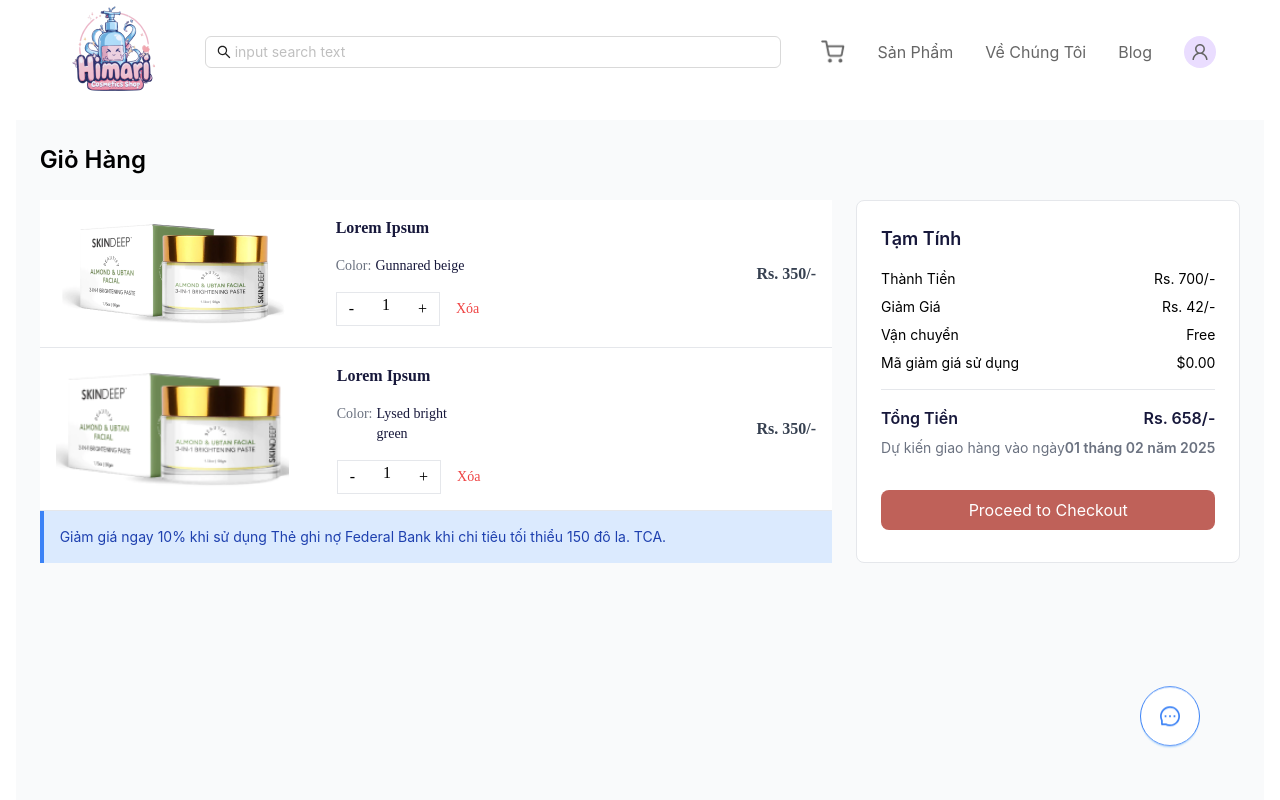
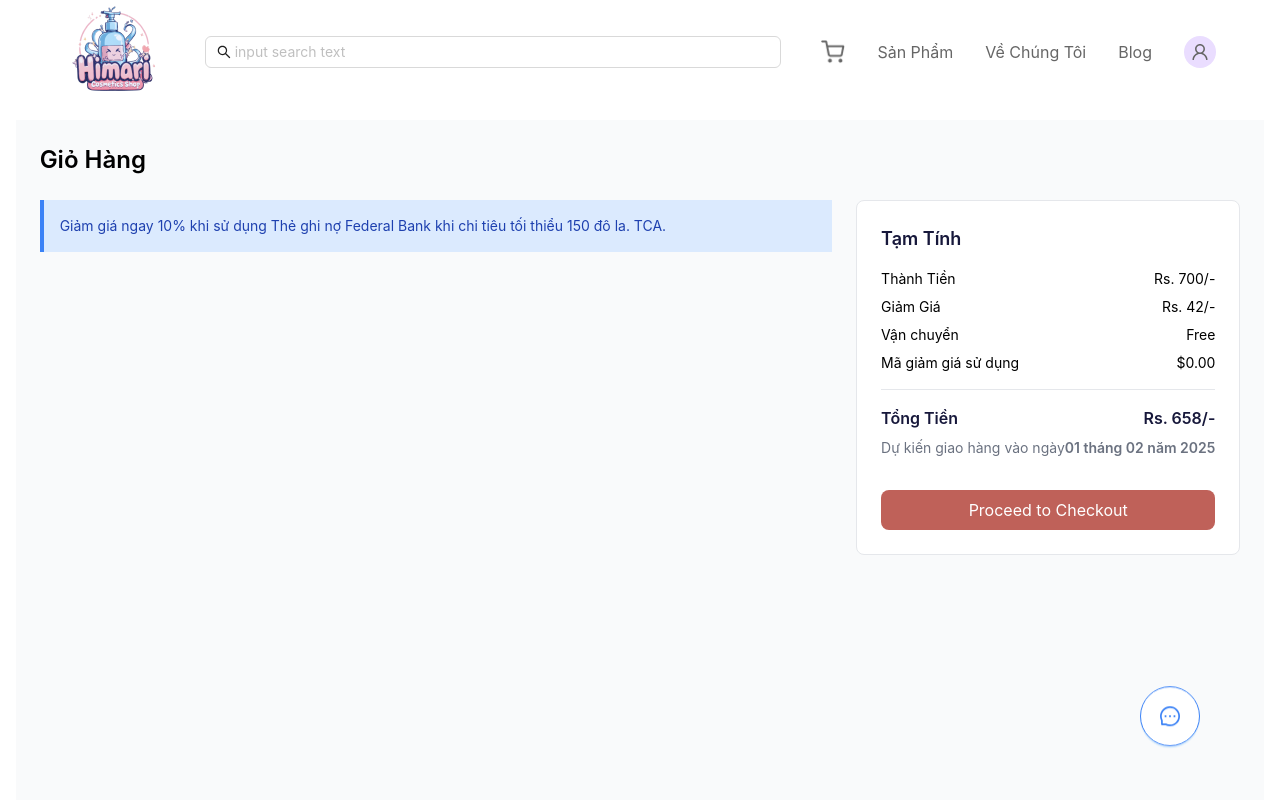
Before and after one commit to duchi8386/NJS1703_Himari_FE, a React (Vite) app: page /cart in a window 1280 px wide. Shown: the top 800 px of the page. Built offline with nearby package versions, Linux system fonts and the light colour scheme.

Commit message:
Fix import

```diff
--- a/src/page/Cart.jsx
+++ b/src/page/Cart.jsx
@@ -1,7 +1,6 @@
 import React from "react";
 import CartItem from "../components/cart/CartItem";
 import CartEmpty from "./CartEmpty";
-import testProduct from "../assets/img/testProduct.png";
 import { Link } from 'react-router-dom'
 
 const Cart = () => {
@@ -22,7 +21,7 @@
                     ) : (
                         <>
                             {/* Single Item */}
-                            <CartItem
+                            {/* <CartItem
                                 title="Lorem Ipsum"
                                 price="350"
                                 color="Gunnared beige"
@@ -33,7 +32,7 @@
                                 price="350"
                                 color="Lysed bright green"
                                 imageSrc={testProduct}
-                            />
+                            /> */}
 
                             {/* Discount Section */}
                             <div className="bg-blue-100 border-l-4 border-blue-500 p-4">
```
Also changed, not shown: src/components/admin/AdminSidebar.jsx (line endings or trailing spaces).
